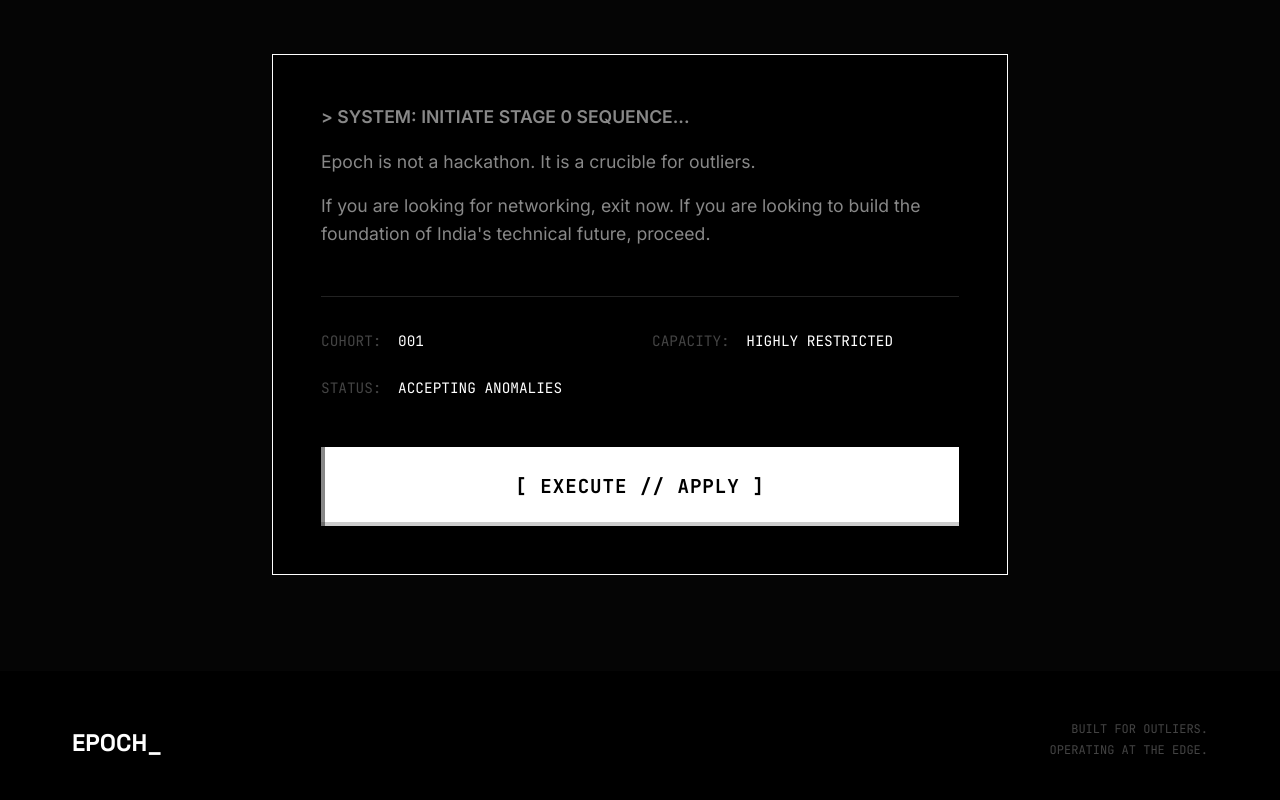
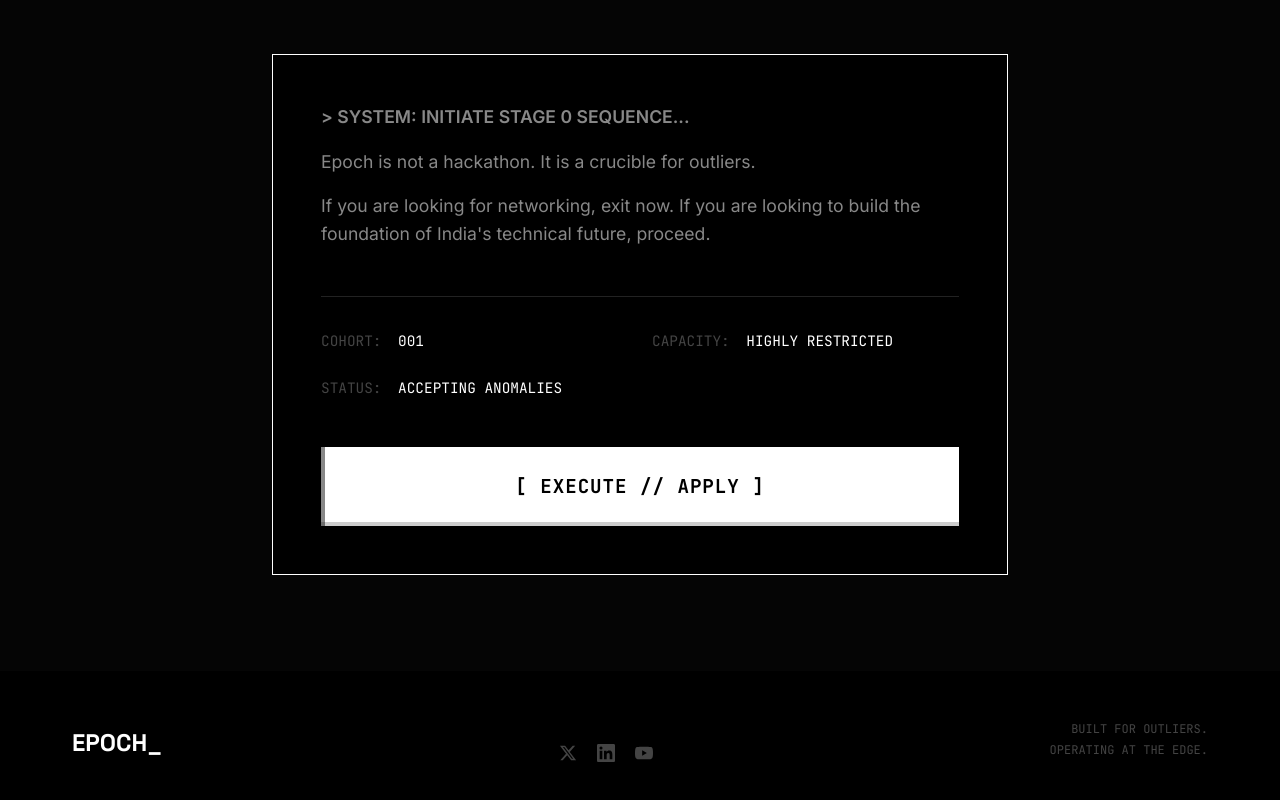
Before and after one commit to SriramKintada/Epoch_Hack, a React (Vite) app: page / in a window 1280 px wide. Shown: the part 8030-8830 px from the top of the page. Built offline with nearby package versions, Linux system fonts and the light colour scheme; no server answers.

Commit message:
feat: add social links in footer (X, LinkedIn, YouTube) with theme-matched SVG icons

```diff
--- a/src/App.tsx
+++ b/src/App.tsx
@@ -100,6 +100,17 @@ function App() {
       <footer className="footer">
         <div className="container container-footer">
           <div className="f-brand">EPOCH_</div>
+          <div className="f-socials">
+            <a href="https://x.com/Ep0ch__" target="_blank" rel="noreferrer" aria-label="Twitter / X" className="social-link">
+              <svg width="18" height="18" viewBox="0 0 24 24" fill="currentColor"><path d="M18.244 2.25h3.308l-7.227 8.26 8.502 11.24H16.17l-5.214-6.817L4.99 21.75H1.68l7.73-8.835L1.254 2.25H8.08l4.713 6.231zm-1.161 17.52h1.833L7.084 4.126H5.117z"/></svg>
+            </a>
+            <a href="https://www.linkedin.com/company/joinepoch" target="_blank" rel="noreferrer" aria-label="LinkedIn" className="social-link">
+              <svg width="18" height="18" viewBox="0 0 24 24" fill="currentColor"><path d="M20.447 20.452h-3.554v-5.569c0-1.328-.027-3.037-1.852-3.037-1.853 0-2.136 1.445-2.136 2.939v5.667H9.351V9h3.414v1.561h.046c.477-.9 1.637-1.85 3.37-1.85 3.601 0 4.267 2.37 4.267 5.455v6.286zM5.337 7.433a2.062 2.062 0 01-2.063-2.065 2.064 2.064 0 112.063 2.065zm1.782 13.019H3.555V9h3.564v11.452zM22.225 0H1.771C.792 0 0 .774 0 1.729v20.542C0 23.227.792 24 1.771 24h20.451C23.2 24 24 23.227 24 22.271V1.729C24 .774 23.2 0 22.222 0h.003z"/></svg>
+            </a>
+            <a href="https://www.youtube.com/@Epoch_emon" target="_blank" rel="noreferrer" aria-label="YouTube" className="social-link">
+              <svg width="18" height="18" viewBox="0 0 24 24" fill="currentColor"><path d="M23.498 6.186a3.016 3.016 0 00-2.122-2.136C19.505 3.545 12 3.545 12 3.545s-7.505 0-9.377.505A3.017 3.017 0 00.502 6.186C0 8.07 0 12 0 12s0 3.93.502 5.814a3.016 3.016 0 002.122 2.136c1.871.505 9.376.505 9.376.505s7.505 0 9.377-.505a3.015 3.015 0 002.122-2.136C24 15.93 24 12 24 12s0-3.93-.502-5.814zM9.545 15.568V8.432L15.818 12l-6.273 3.568z"/></svg>
+            </a>
+          </div>
           <div className="f-links">
             <p>BUILT FOR OUTLIERS.<br />OPERATING AT THE EDGE.</p>
           </div>
--- a/src/index.css
+++ b/src/index.css
@@ -1046,6 +1046,23 @@ h4 {
     font-size: 1.5rem;
 }
 
+.f-socials {
+    display: flex;
+    gap: 1.25rem;
+    align-items: center;
+}
+
+.social-link {
+    color: var(--text-dim);
+    transition: color var(--transition);
+    display: flex;
+    align-items: center;
+}
+
+.social-link:hover {
+    color: var(--text-main);
+}
+
 .f-links p {
     font-family: var(--font-mono);
     font-size: 0.75rem;
```
